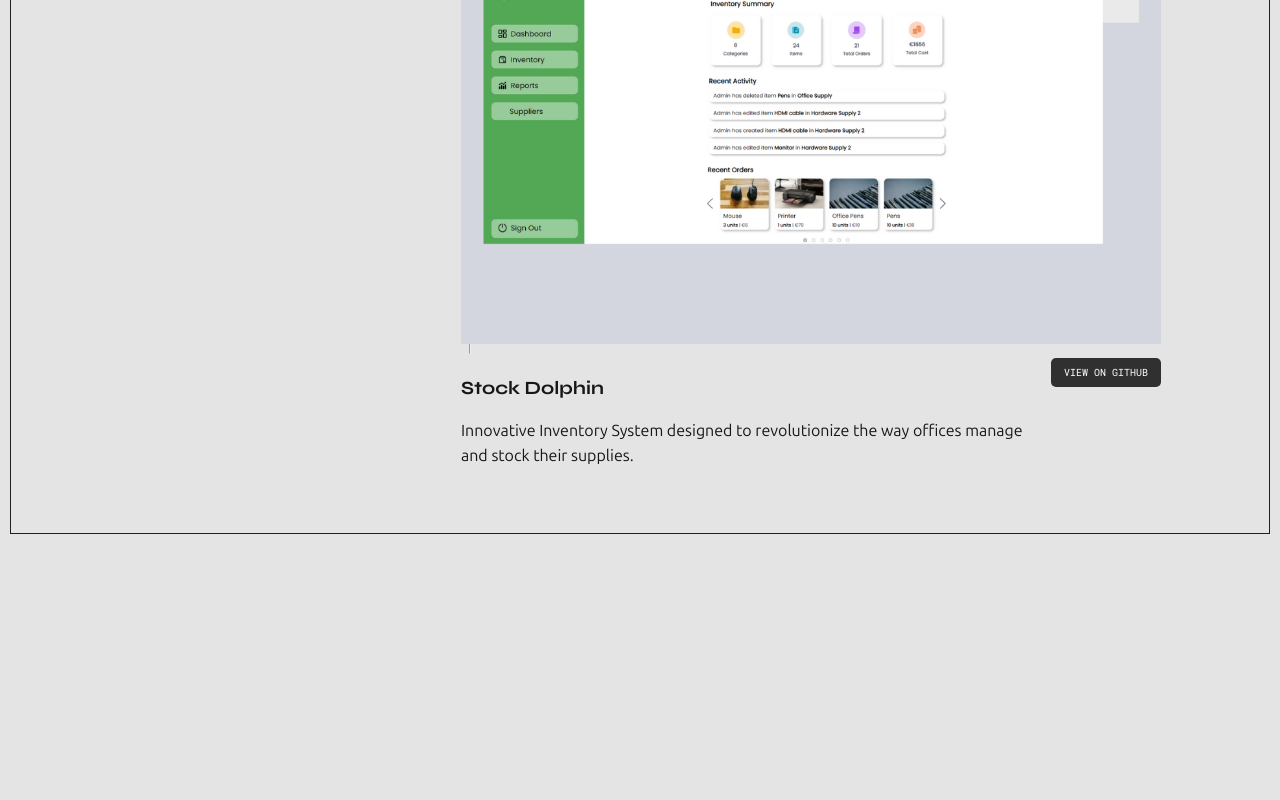
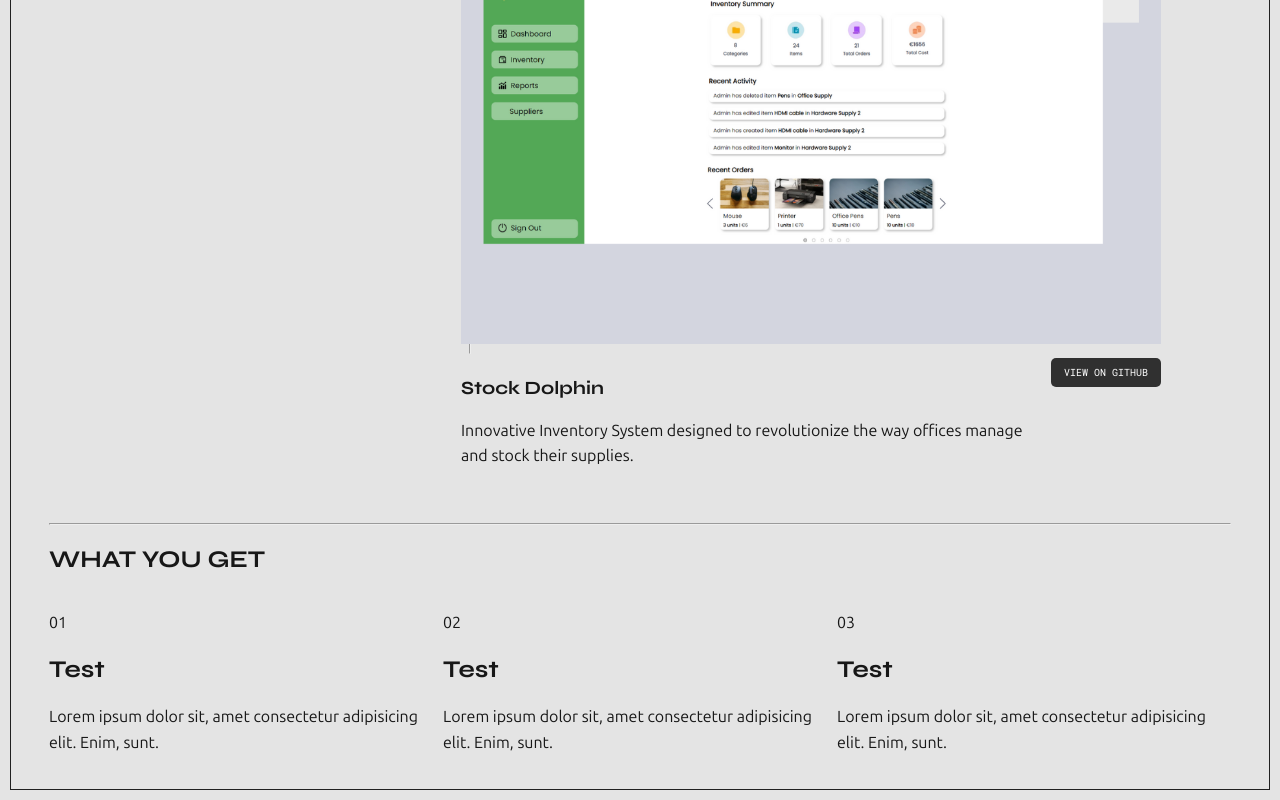
Before and after one commit to aang3la/portfolio_website, a React (Vite) app: page / in a window 1280 px wide. Shown: the part 1872-2672 px from the top of the page. Before the commit the page ends 2416 px from the top, so only its background shows below. Built offline with nearby package versions, Linux system fonts and the light colour scheme.

Commit message:
start with benefits section

```diff
--- a/src/App.jsx
+++ b/src/App.jsx
@@ -1,4 +1,5 @@
 import "./App.css";
+import { Benefits } from "./components/Benefits/Benefits";
 import { Header } from "./components/Header/Header";
 import { HeroSection } from "./components/HeroSection/HeroSection";
 import { SelectedWork } from "./components/SelectedWork/SelectedWork";
@@ -14,6 +15,8 @@ function App() {
       <Services />
       <hr />
       <SelectedWork />
+      <hr />
+      <Benefits />
     </>
   );
 }
--- /dev/null
+++ b/src/components/Benefits/Benefits.css
@@ -0,0 +1,3 @@
+.benefits-container {
+    display: flex;
+}
--- /dev/null
+++ b/src/components/Benefits/Benefits.jsx
@@ -0,0 +1,26 @@
+import "./Benefits.css";
+
+export const Benefits = () => {
+  return (
+    <section id="Benefits">
+        <h1>WHAT YOU GET</h1>
+        <div className="benefits-container">
+            <div>
+                <p>01</p>
+                <h2>Test</h2>
+                <p>Lorem ipsum dolor sit, amet consectetur adipisicing elit. Enim, sunt.</p>
+            </div>
+            <div>
+                <p>02</p>
+                <h2>Test</h2>
+                <p>Lorem ipsum dolor sit, amet consectetur adipisicing elit. Enim, sunt.</p>
+            </div>
+            <div>
+                <p>03</p>
+                <h2>Test</h2>
+                <p>Lorem ipsum dolor sit, amet consectetur adipisicing elit. Enim, sunt.</p>
+            </div>
+        </div>
+    </section>
+  )
+}
```
